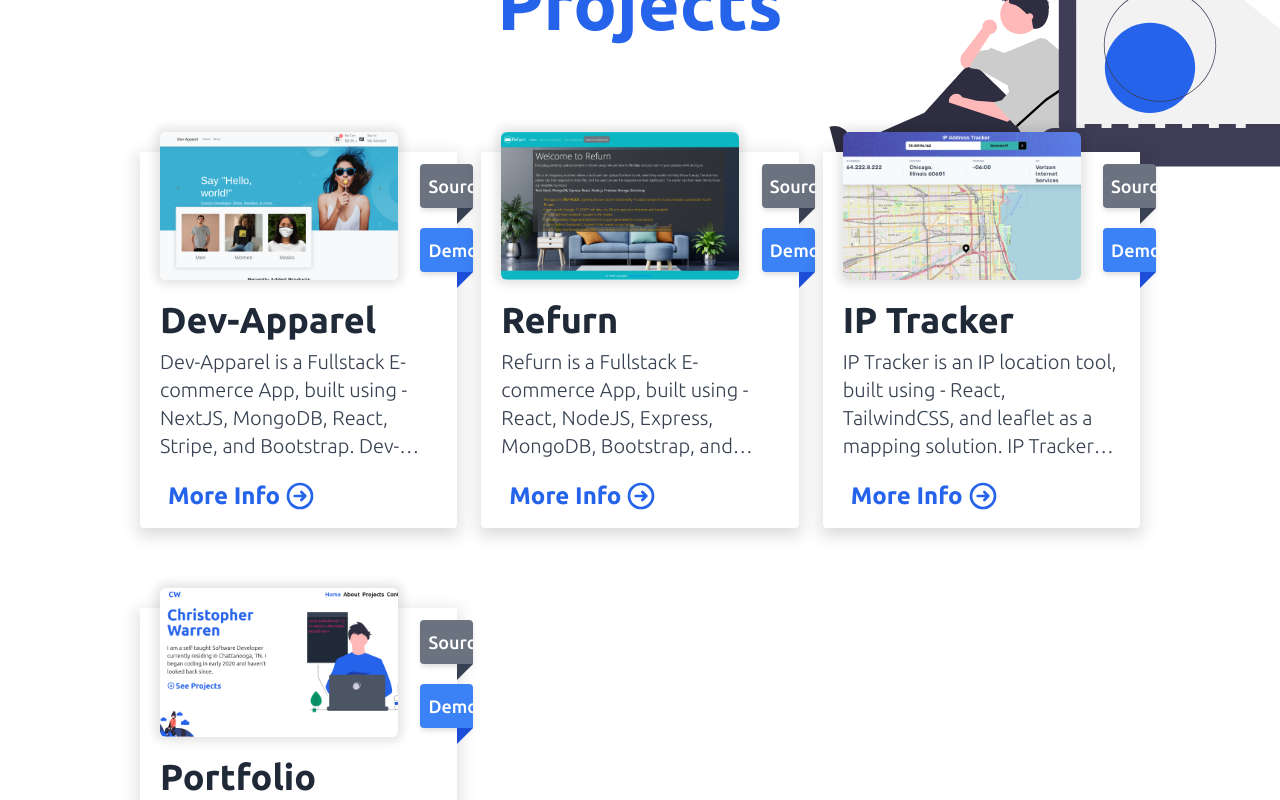
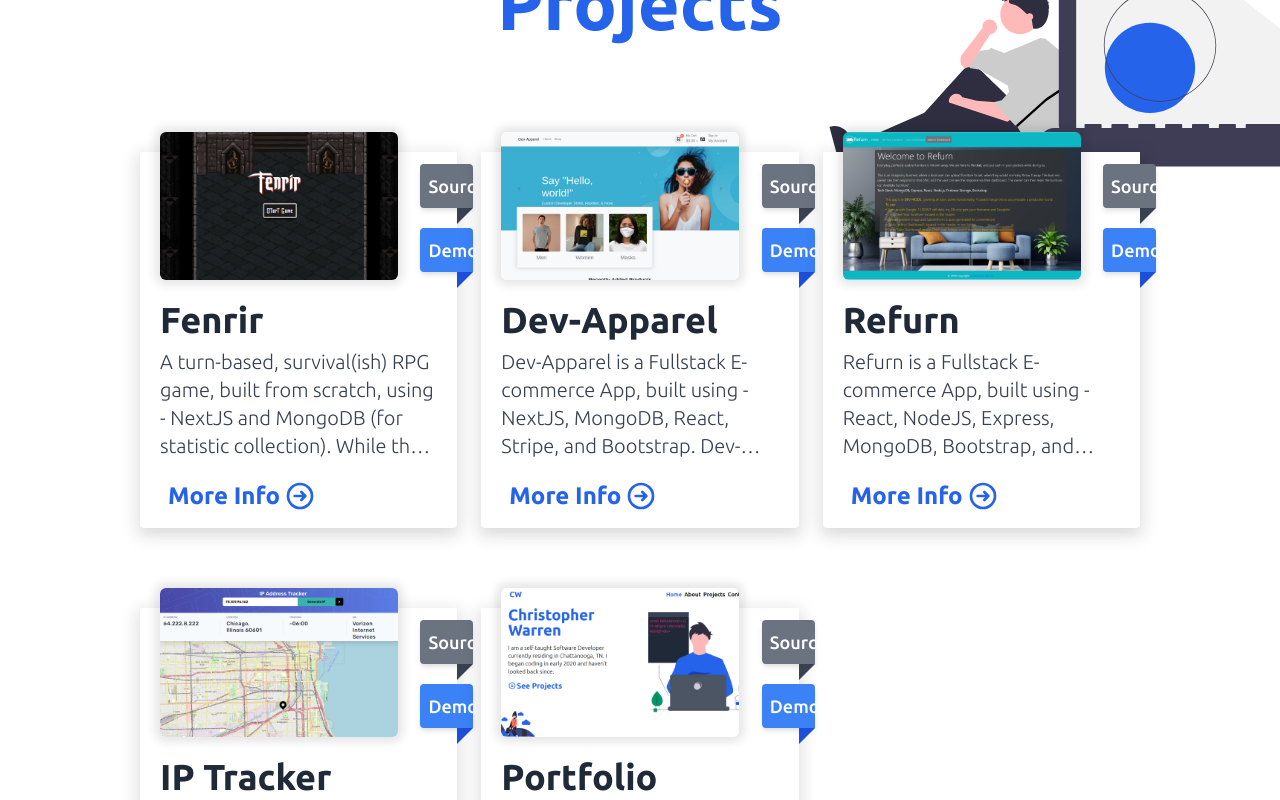
Before and after one commit to Christopher-Warren/portfoliov3, a Next.js app: page / in a window 1280 px wide. Shown: the part 1620-2420 px from the top of the page. Built offline with nearby package versions, Linux system fonts and the light colour scheme.

Commit message:
added fenrir

```diff
--- a/components/sections/Projects.js
+++ b/components/sections/Projects.js
@@ -28,6 +28,15 @@ const Projects = () => {
   const projects = [
     {
       id: 0,
+      name: "Fenrir",
+      about:
+        "A turn-based, survival(ish) RPG game, built from scratch, using - NextJS and MongoDB (for statistic collection). While the art assets are not created by me, the small game engine, itself, is. I built this project to show my skills with bringing an idea to life.",
+      imageURL: "/images/fenrir-preview.png",
+      liveURL: "https://beta-fenrir.vercel.app/",
+      sourceURL: "https://github.com/Christopher-Warren/beta-fenrir",
+    },
+    {
+      id: 1,
       name: "Dev-Apparel",
       about:
         "Dev-Apparel is a Fullstack E-commerce App, built using - NextJS, MongoDB, React, Stripe, and Bootstrap. Dev-Apparel uses CRUD operations to populate the storefront with items stored in a Mongo database. It features a filtering option to filter store items based on various types. It also features dynamically rendered pages for each item in the database.",
@@ -36,7 +45,7 @@ const Projects = () => {
       sourceURL: "https://github.com/Christopher-Warren/dev-apparel",
     },
     {
-      id: 1,
+      id: 2,
       name: "Refurn",
       about:
         "Refurn is a Fullstack E-commerce App, built using - React, NodeJS, Express, MongoDB, Bootstrap, and Firebase Storage as a solution to store images. Refurn was built to exemplify my abilities to work with CRUD operations. Refurn supports authentication, allowing users to login and upload furniture they wish to sell. This then enables the owner to see the listing and either approve or deny the offer.",
@@ -45,7 +54,7 @@ const Projects = () => {
       sourceURL: "https://github.com/Christopher-Warren/Refurn",
     },
     {
-      id: 2,
+      id: 3,
       name: "IP Tracker",
       about:
         "IP Tracker is an IP location tool, built using - React, TailwindCSS, and leaflet as a mapping solution. IP Tracker gets the users IP address on load and shows the location and ISP information. This tool features a Generate IP button which generates a random IP address, then shows the IP location and ISP info.",
@@ -54,7 +63,7 @@ const Projects = () => {
       sourceURL: "https://github.com/Christopher-Warren/iptracker",
     },
     {
-      id: 3,
+      id: 4,
       name: "Portfolio",
       about:
         "Here you can find the source code of my portfolio. I used NextJS, React, TailwindCSS, and Nodemailer as a solution for users to contact me. This portfolio was built to exemplify my skills with UX/UI best practices.",
```
Also changed, not shown: public/images/fenrir-preview.png (added).
